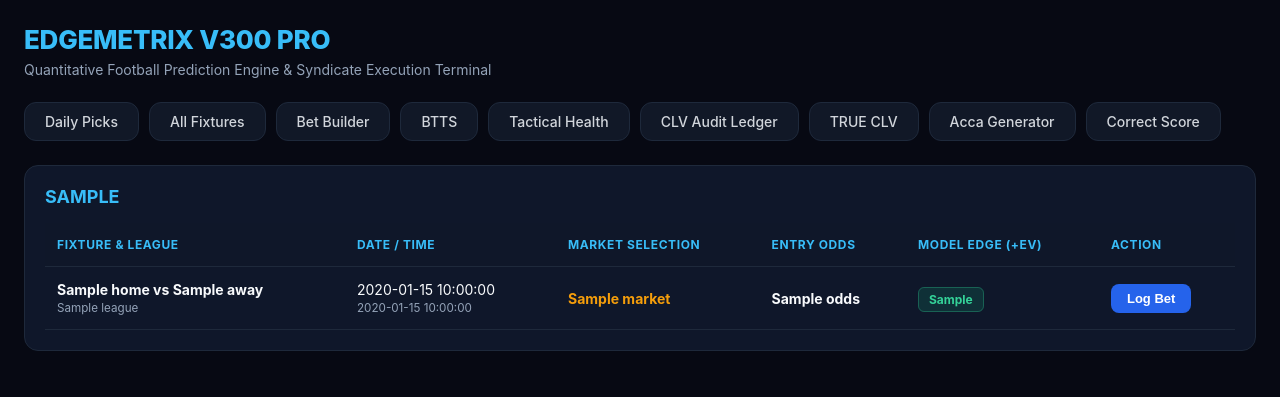
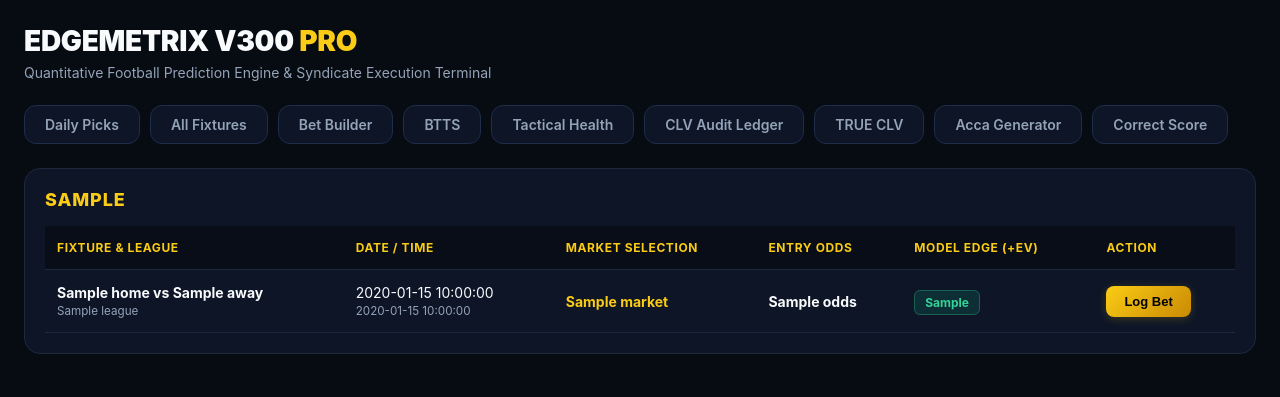
Before and after one commit to oworge/gem-v15-engine, a Python web app: template templates/index.html in a window 1280 px wide. Shown: the top 397 px of the page. Run offline with Jinja, Linux system fonts and the light colour scheme; the template is opened without the code that fills it: most values are stand-ins (such as "Sample title", 1, 10 or a date in 2020).

Commit message:
Apply Image 1 horizontal tab layout with Image 2 gold theme colors

```diff
--- a/templates/index.html
+++ b/templates/index.html
@@ -6,17 +6,18 @@
     <title>EDGEMETRIX V300 PRO — Syndicate Terminal</title>
     <style>
         :root {
-            --bg-dark: #070913;
-            --card-bg: #0f172a;
+            /* COLOR PALETTE FROM IMAGE 2 (AI SCORECAST PRO) */
+            --bg-dark: #070b12;
+            --card-bg: #0d1527;
             --card-border: #1e293b;
-            --tab-bg: #111827;
-            --tab-border: #1e293b;
-            --tab-hover: #1e293b;
-            --tab-active-bg: #2563eb;
-            --tab-active-shadow: rgba(37, 99, 235, 0.5);
+            --tab-bg: #0d1527;
+            --tab-border: #1e2d4a;
+            --tab-hover-bg: #14213d;
+            --gold-primary: #facc15;
+            --gold-gradient: linear-gradient(135deg, #facc15 0%, #ca8a04 100%);
+            --gold-shadow: rgba(250, 204, 21, 0.4);
             --text-main: #f8fafc;
             --text-muted: #94a3b8;
-            --cyan-accent: #38bdf8;
             --emerald-badge: #10b981;
         }
 
@@ -28,16 +29,19 @@
             padding: 24px;
         }
 
-        /* MAIN HEADING */
+        /* EDGEMETRIX V300 PRO HEADER WITH GOLD PRO BADGE */
         .terminal-header {
             margin-bottom: 24px;
         }
         .terminal-header h1 {
-            color: var(--cyan-accent);
-            font-size: 26px;
-            font-weight: 800;
+            color: var(--text-main);
+            font-size: 28px;
+            font-weight: 900;
             margin: 0 0 6px 0;
             letter-spacing: -0.01em;
+        }
+        .terminal-header h1 span {
+            color: var(--gold-primary);
         }
         .terminal-header p {
             color: var(--text-muted);
@@ -45,7 +49,7 @@
             margin: 0;
         }
 
-        /* HORIZONTAL PILL NAVIGATION BAR (MATCHING YOUR IMAGE EXACTLY) */
+        /* HORIZONTAL PILL TAB NAVIGATION BAR (IMAGE 1 LAYOUT + IMAGE 2 COLORS) */
         .nav-tabs {
             display: flex;
             gap: 10px;
@@ -55,34 +59,35 @@
         }
         .tab-btn {
             background-color: var(--tab-bg);
-            color: #d1d5db;
+            color: var(--text-muted);
             border: 1px solid var(--tab-border);
             padding: 10px 20px;
             border-radius: 12px;
             text-decoration: none;
-            font-weight: 500;
+            font-weight: 600;
             font-size: 14px;
             transition: all 0.2s ease;
             white-space: nowrap;
         }
         .tab-btn:hover {
-            background-color: var(--tab-hover);
-            color: #ffffff;
+            background-color: var(--tab-hover-bg);
+            color: var(--text-main);
+            border-color: rgba(250, 204, 21, 0.4);
         }
         .tab-btn.active {
-            background-color: var(--tab-active-bg);
-            color: #ffffff;
-            border-color: #3b82f6;
-            box-shadow: 0 0 16px var(--tab-active-shadow);
-            font-weight: 600;
+            background: var(--gold-gradient);
+            color: #000000;
+            border-color: var(--gold-primary);
+            box-shadow: 0 0 16px var(--gold-shadow);
+            font-weight: 800;
         }
 
         /* DASHBOARD CARDS & TABLES */
         .card {
             background-color: var(--card-bg);
-            border-radius: 14px;
+            border-radius: 16px;
             padding: 20px;
-            border: 1px solid var(--card-border);
+            border: 1.5px solid var(--card-border);
             margin-bottom: 20px;
         }
         .card-header {
@@ -92,11 +97,12 @@
             margin-bottom: 16px;
         }
         .card-title {
-            color: var(--cyan-accent);
+            color: var(--gold-primary);
             font-size: 18px;
-            font-weight: 700;
+            font-weight: 800;
             margin: 0;
             text-transform: uppercase;
+            letter-spacing: 0.05em;
         }
         table {
             width: 100%;
@@ -109,8 +115,8 @@
             font-size: 14px;
         }
         th {
-            background-color: rgba(15, 23, 42, 0.8);
-            color: var(--cyan-accent);
+            background-color: rgba(7, 11, 18, 0.7);
+            color: var(--gold-primary);
             font-size: 12px;
             text-transform: uppercase;
             letter-spacing: 0.05em;
@@ -124,27 +130,29 @@
             font-weight: 700;
             font-size: 12px;
         }
-        .badge-blue {
-            background-color: rgba(56, 189, 248, 0.15);
-            color: #38bdf8;
-            border: 1px solid rgba(56, 189, 248, 0.3);
+        .badge-gold {
+            background-color: rgba(250, 204, 21, 0.15);
+            color: var(--gold-primary);
+            border: 1px solid rgba(250, 204, 21, 0.3);
             padding: 4px 10px;
             border-radius: 6px;
             font-weight: 700;
             font-size: 12px;
         }
         .btn-log {
-            background-color: #2563eb;
-            color: white;
+            background: var(--gold-gradient);
+            color: #000000;
             border: none;
-            padding: 7px 16px;
+            padding: 8px 18px;
             border-radius: 8px;
             cursor: pointer;
-            font-weight: 600;
+            font-weight: 800;
             font-size: 13px;
+            box-shadow: 0 2px 10px rgba(250, 204, 21, 0.2);
+            transition: transform 0.1s ease;
         }
         .btn-log:hover {
-            background-color: #1d4ed8;
+            transform: scale(1.03);
         }
     </style>
 </head>
@@ -152,11 +160,11 @@
 
     <!-- EDGEMETRIX V300 PRO HEADER -->
     <div class="terminal-header">
-        <h1>EDGEMETRIX V300 PRO</h1>
+        <h1>EDGEMETRIX V300 <span>PRO</span></h1>
         <p>Quantitative Football Prediction Engine & Syndicate Execution Terminal</p>
     </div>
 
-    <!-- HORIZONTAL DARK-PILL TAB NAVIGATION BAR -->
+    <!-- EXACT IMAGE 1 HORIZONTAL TAB BAR WITH IMAGE 2 GOLD COLOR PALETTE -->
     <div class="nav-tabs">
         <a href="/?tab=dailypicks" class="tab-btn {% if active_tab == 'dailypicks' %}active{% endif %}">Daily Picks</a>
         <a href="/?tab=allfixtures" class="tab-btn {% if active_tab == 'allfixtures' %}active{% endif %}">All Fixtures</a>
@@ -169,12 +177,12 @@
         <a href="/?tab=correctscore" class="tab-btn {% if active_tab == 'correctscore' %}active{% endif %}">Correct Score</a>
     </div>
 
-    <!-- MAIN SLATE DISPLAY -->
+    <!-- MAIN DASHBOARD CONTAINER -->
     <div class="card">
         <div class="card-header">
             <h2 class="card-title">
                 {% if active_tab == 'true_clv' %}
-                    TRUE CLV — AUDIT SLATE
+                    TRUE CLV — UNCONSTRAINED SLATE
                 {% else %}
                     {{ active_tab|replace('_', ' ')|upper }}
                 {% endif %}
@@ -204,11 +212,11 @@
                         <small style="color: var(--text-muted);">{{ item.league }}</small>
                     </td>
                     <td>{{ item.date }}<br><small style="color: var(--text-muted);">{{ item.time }}</small></td>
-                    <td><strong style="color: #f59e0b;">{{ item.market }}</strong></td>
+                    <td><strong style="color: var(--gold-primary);">{{ item.market }}</strong></td>
                     <td><strong>{{ item.odds }}</strong></td>
                     <td><span class="badge-green">{{ item.ev }}</span></td>
                     {% if active_tab == 'true_clv' or active_tab == 'clvaudit' %}
-                    <td><span class="badge-blue">{{ item.clv_benchmark }}</span></td>
+                    <td><span class="badge-gold">{{ item.clv_benchmark }}</span></td>
                     <td><small style="color: var(--text-muted);">{{ item.tactical_health }}</small></td>
                     {% endif %}
                     <td>
```
